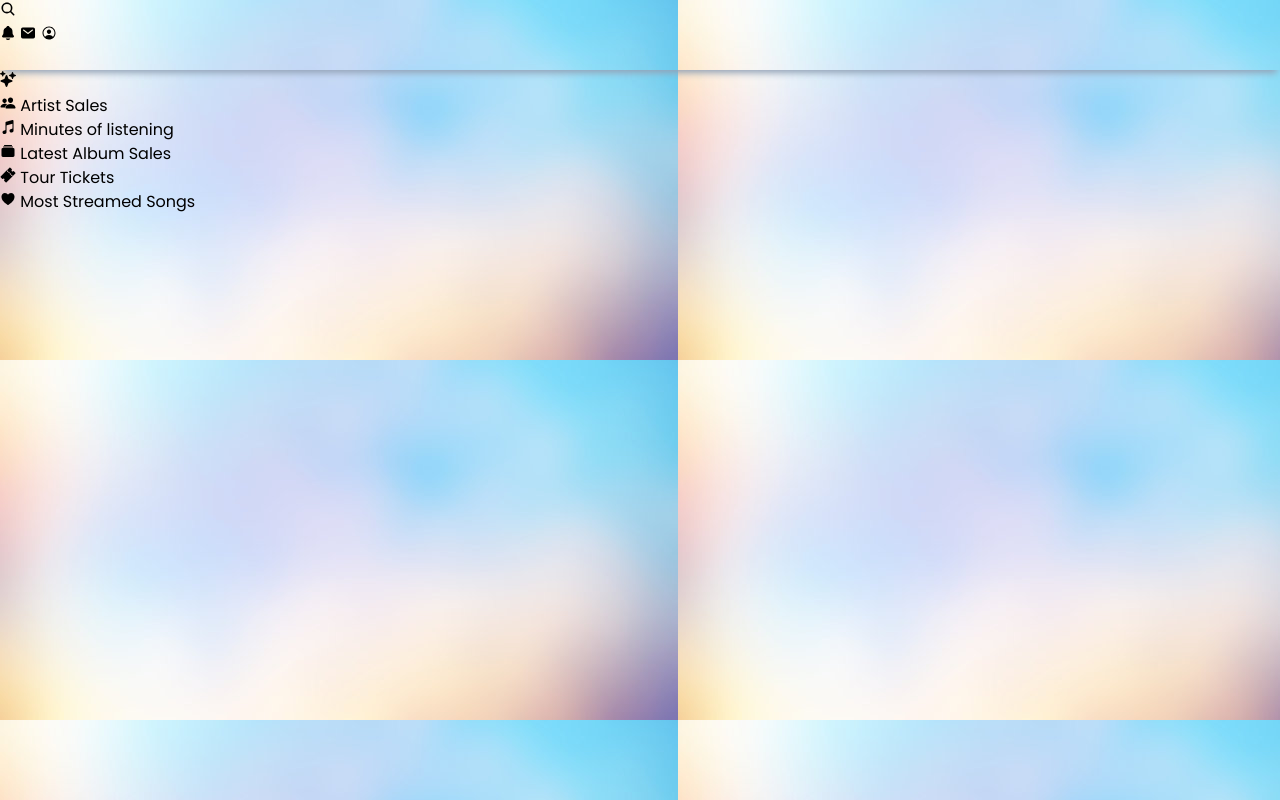
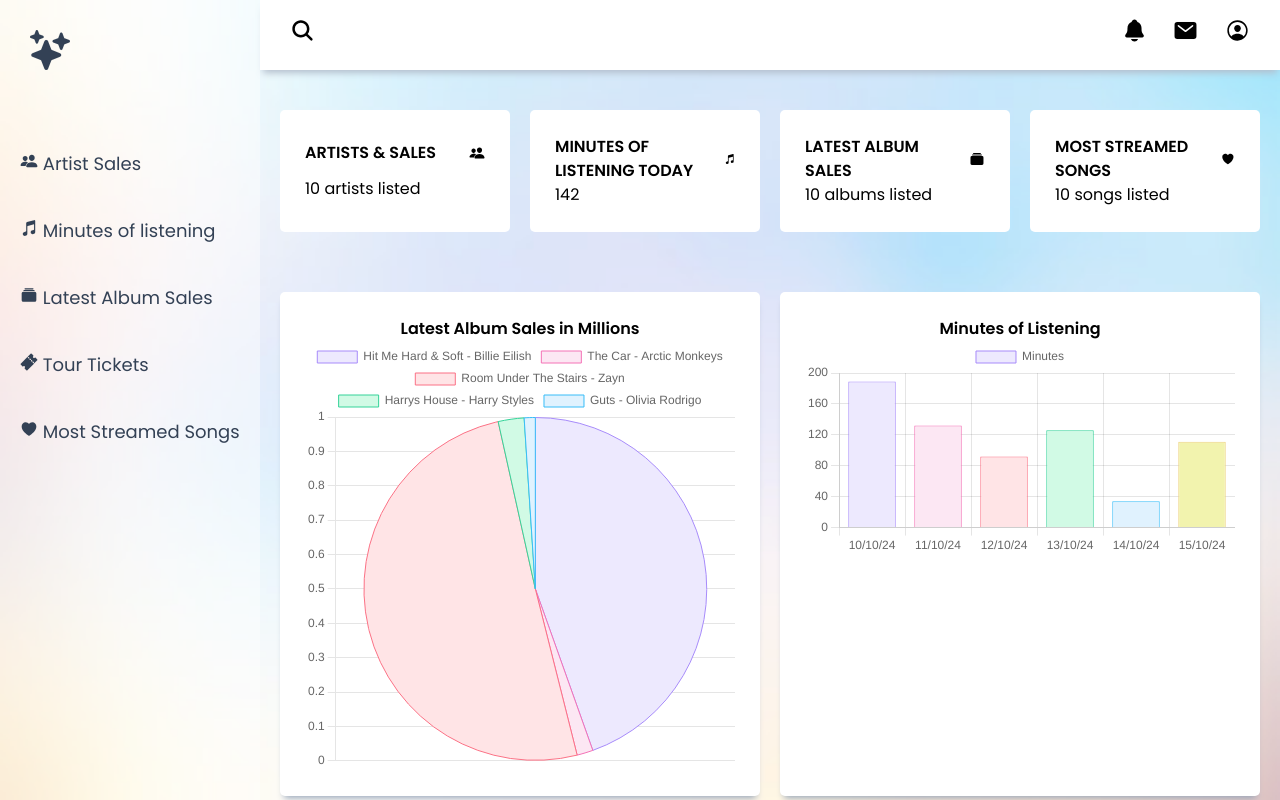
Before and after one commit to manasvi2909/gdsc-site, a website: page data-page.html in a window 1280 px wide. Shown: the top 800 px of the page. Drawn offline with nearby package versions, Linux system fonts and the light colour scheme.

Commit message:
Add files via upload

```diff
--- /dev/null
+++ b/css/data-page.css
@@ -0,0 +1,95 @@
+body{
+    font-family: "Poppins", sans-serif;
+}
+.main-data{
+    grid-template-columns: 260px 1fr 1fr 1fr;
+    grid-template-rows: 0.2fr 3fr;
+    grid-template-areas:
+        "sidebar header header header"
+        "sidebar main main main";
+    height: 100vh
+}
+.header{
+    grid-area: header;
+    height: 70px;
+    box-shadow: 0px 6px 7px -3px #94a3b8;
+}
+
+#sidebar{
+    grid-area: sidebar;
+    height: 100%;
+    overflow-y: auto;
+    transition: all 0.5s;
+    -webkit-transition: all 0.5s;
+}
+
+.main-container{
+    grid-area: main;
+    overflow-y: auto;
+    padding: 20px 20px;
+}
+.list-item:hover{
+    background-color: white;
+    cursor: pointer;
+}
+.chart-cards{
+    display: grid;
+    grid-template-columns: 1fr 1fr 1fr 1fr;
+    gap: 20px;
+    margin: 20px 0;
+}
+
+#chart1{
+    display: flex;
+    flex-direction: column;
+    justify-content: space-around;
+    padding: 25px;
+    border-radius: 5px;
+    background-color: white;
+}
+#chart2{
+    display: flex;
+    flex-direction: column;
+    justify-content: space-around;
+    padding: 25px;
+    border-radius: 5px;
+    background-color: white;
+}
+#chart3{
+    display: flex;
+    flex-direction: column;
+    justify-content: space-around;
+    padding: 25px;
+    border-radius: 5px;
+    background-color: white;
+}
+#chart4{
+    display: flex;
+    flex-direction: column;
+    justify-content: space-around;
+    padding: 25px;
+    border-radius: 5px;
+    background-color: white;
+}
+
+.charts{
+    display: grid;
+    grid-template-columns: 1fr 1fr;
+    gap: 20px;
+    margin-top: 60px;
+}
+
+.charts-card{
+    background-color: white;
+    margin-bottom: 20px;
+    padding: 25px;
+    box-sizing: border-box;
+    -webkit-column-break-inside: avoid;
+    border-radius: 5px;
+    box-shadow: 0 6px 7px -4px #94a3b8;
+}
+.chart-title{
+    display: flex;
+    align-items: center;
+    justify-content: center;
+}
--- a/data-page.html
+++ b/data-page.html
@@ -4,8 +4,8 @@
     <meta charset="UTF-8">
     <meta name="viewport" content="width=device-width, initial-scale=1.0">
     <title>Document</title>
-    <link rel="stylesheet" href="output.css">
-    <link rel="stylesheet" href="data-page.css">
+    <link rel="stylesheet" href="src/output.css">
+    <link rel="stylesheet" href="css/data-page.css">
     <link rel="preconnect" href="https://fonts.googleapis.com">
     <link rel="preconnect" href="https://fonts.gstatic.com" crossorigin>
     <link href="https://fonts.googleapis.com/css2?family=Poppins:ital,wght@0,100;0,200;0,300;0,400;0,500;0,600;0,700;0,800;0,900;1,100;1,200;1,300;1,400;1,500;1,600;1,700;1,800;1,900&display=swap" rel="stylesheet">
@@ -103,8 +103,8 @@
         document.getElementById("dynamicHeading").textContent = username;
     </script>
     <script src="https://cdn.jsdelivr.net/npm/chart.js"></script>
-    <script src="bar-chart.js"></script>
-    <script src="area-chart.js"></script>
+    <script src="js/bar-chart.js"></script>
+    <script src="js/area-chart.js"></script>
     <script type="module" src="https://unpkg.com/ionicons@7.1.0/dist/ionicons/ionicons.esm.js"></script>
     <script nomodule src="https://unpkg.com/ionicons@7.1.0/dist/ionicons/ionicons.js"></script>
 </body>
--- /dev/null
+++ b/js/bar-chart.js
@@ -0,0 +1,138 @@
+  var ctx = document.getElementById('myChart').getContext('2d');
+  new Chart(ctx, {
+    type: 'bar',
+    data: {
+      labels: ['10/10/24', '11/10/24', '12/10/24', '13/10/24', '14/10/24', '15/10/24'],
+      datasets: [{
+        label: 'Minutes',
+        data: [189, 132, 92, 126, 34, 111],
+        backgroundColor: [
+            '#ede9fe',
+            '#fce7f3',
+            '#ffe4e6',
+            '#d1fae5',
+            '#e0f2fe',
+            '#F2F3AE'
+          ],
+        borderColor: [
+            '#a78bfa',
+            '#f472b6',
+            '#fb7185',
+            '#34d399',
+            '#38bdf8',
+            '#EDD382'
+        ],
+        borderWidth: 1
+      }]
+    },
+    options: {
+      scales: {
+        y: {
+          beginAtZero: true
+        }
+      }
+    }
+  });
+
+var ctx = document.getElementById('myChart2').getContext('2d');
+new Chart(ctx, {
+  type: 'pie',
+  data: {
+    labels: ['Hit Me Hard & Soft - Billie Eilish', 'The Car - Arctic Monkeys', 'Room Under The Stairs - Zayn', 'Harrys House - Harry Styles', 'Guts - Olivia Rodrigo'],
+    datasets: [{
+      label: 'Sales',
+      data: [72.7, 2.48, 82.3, 3.98, 1.7],
+      backgroundColor: [
+          '#ede9fe',
+          '#fce7f3',
+          '#ffe4e6',
+          '#d1fae5',
+          '#e0f2fe',
+          '#F2F3AE'
+        ],
+      borderColor: [
+          '#a78bfa',
+          '#f472b6',
+          '#fb7185',
+          '#34d399',
+          '#38bdf8',
+          '#EDD382'
+      ],
+      borderWidth: 1
+    }]
+  },
+  options: {
+    scales: {
+      y: {
+        beginAtZero: true
+      }
+    }
+  }
+});
+
+var ctx = document.getElementById('myChart3').getContext('2d');
+new Chart(ctx, {
+  type: 'polarArea',
+  data: {
+    labels: ['Arctic Monkeys', 'The Neighbourhood', 'Radiohead', 'Lana Del Rey', 'ABBA', 'Chase Atlantic', 'The Strokes', 'Deftones','Beach Weather', 'Zayn'],
+    datasets: [{
+      label: 'Minutes',
+      data: [425, 289, 248, 301, 173, 403, 152, 204, 198, 142],
+      backgroundColor: [
+          '#ede9fe',
+          '#fce7f3',
+          '#ffe4e6',
+          '#d1fae5',
+          '#e0f2fe',
+          '#F2F3AE'
+        ],
+      borderColor: [
+          '#a78bfa',
+          '#f472b6',
+          '#fb7185',
+          '#34d399',
+          '#38bdf8',
+          '#EDD382'
+      ],
+      borderWidth: 1
+    }]
+  },
+  options: {
+    responsive: true
+  }
+});
+var ctx = document.getElementById('myChart4').getContext('2d');
+new Chart(ctx, {
+  type: 'doughnut',
+  data: {
+    labels: ['A Bar Song (Tipsy)- Shaboozey', 'Birds of a Feather- Billie Eilish', 'Espresso- Sabrina Carpenter', 'Die With a Smile- Bruno Mars & Lady Gaga', 'I Had Some Help- Post Malone'],
+    datasets: [{
+      label: 'million of streams',
+      data: [30, 130, 140, 68, 76.4],
+      backgroundColor: [
+          '#ede9fe',
+          '#fce7f3',
+          '#ffe4e6',
+          '#d1fae5',
+          '#e0f2fe',
+          '#F2F3AE'
+        ],
+      borderColor: [
+          '#a78bfa',
+          '#f472b6',
+          '#fb7185',
+          '#34d399',
+          '#38bdf8',
+          '#EDD382'
+      ],
+      borderWidth: 1
+    }]
+  },
+  options: {
+    scales: {
+      y: {
+        beginAtZero: true
+      }
+    }
+  }
+});
--- a/package-chartjs.json
+++ b/package-chartjs.json
@@ -3,8 +3,8 @@
     "version": "1.0.0",
     "license": "MIT",
     "scripts": {
-      "dev": "parcel index.html",
-      "build": "parcel build index.html"
+      "dev": "parcel src/index.html",
+      "build": "parcel build src/index.html"
     },
     "devDependencies": {
       "parcel": "^2.6.2"
--- a/package.json
+++ b/package.json
@@ -2,7 +2,7 @@
   "devDependencies": {
     "tailwindcss": "^3.4.14"
   },
-  "name": "gdsc-site",
+  "name": "html-starter",
   "version": "1.0.0",
   "description": "beginnings of my webdev html",
   "main": "tailwind.config.js",
@@ -101,7 +101,7 @@
   },
   "scripts": {
     "test": "echo \"Error: no test specified\" && exit 1",
-    "dev": "tailwindcss -i ./input.css -o ./output.css --watch"
+    "dev": "tailwindcss -i ./src/input.css -o ./dist/output.css --watch"
   },
   "author": "",
   "license": "ISC"
--- /dev/null
+++ b/src/input.css
@@ -0,0 +1,13 @@
+@tailwind base;
+@tailwind components;
+@tailwind utilities;
+
+@layer components{
+    .underline-animation{
+        @apply relative;
+    }
+
+    .underline-animation::after{
+        @apply absolute content-[''] w-full h-1  left-0 bottom-[-4px] bg-slate-500 scale-x-0 hover:scale-x-100 origin-bottom-right hover:origin-bottom-left transition-transform duration-300
+    }
+}
--- a/tailwind.config.js
+++ b/tailwind.config.js
@@ -1,6 +1,6 @@
 /** @type {import('tailwindcss').Config} */
 module.exports = {
-  content: ["./**/*.{html,js}"],
+  content: ["./dist/**/*.{html,js}"],
   theme: {
     extend: {
         colors: {
```
Also changed, not shown: index.html (+3 -3 lines), css/style.css (added), dist/output.css (added), js/area-chart.js (added), src/output.css (added), 1 other file.
